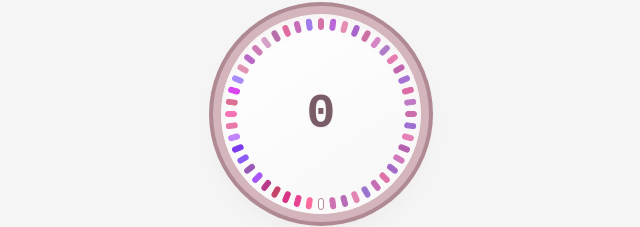
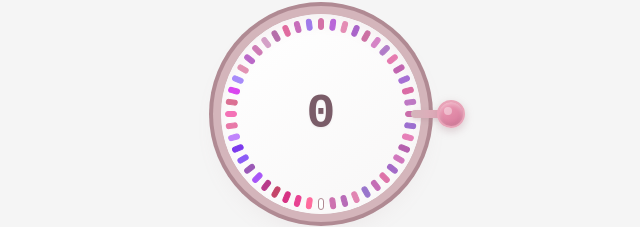
Before and after one commit to DianaSparrow/knitclick-mobile, a React (Vite) app: page / in a window 1280 px wide. Shown: the part 201-428 px from the top of the page, without its empty margins (319-959 px from the left). Built offline with nearby package versions, Linux system fonts and the light colour scheme.

Commit message:
Add pink Sentro-style crank handle to the wheel
A cute pink handle arm with a round knob extends from the right side
of the dial, inspired by the Sentro knitting machine. It spins with
the wheel on each count increment.

https://claude.ai/code/session_0138r937UJE1RJtCzuYuSXm4

```diff
--- a/src/App.css
+++ b/src/App.css
@@ -85,6 +85,46 @@ body {
   border-radius: 50%;
   background: linear-gradient(145deg, #ffffff, #f8f7f7);
   box-shadow: inset 0 4px 8px rgba(176,138,147,0.05);
+}
+
+.handle-arm {
+  position: absolute;
+  top: 50%;
+  right: -30px;
+  width: 40px;
+  height: 8px;
+  margin-top: -4px;
+  background: linear-gradient(to right, #d4b5bb, #e8a4b8);
+  border-radius: 4px;
+  z-index: 15;
+  box-shadow: 0 2px 4px rgba(176,138,147,0.3);
+}
+
+.handle-knob {
+  position: absolute;
+  right: -14px;
+  top: 50%;
+  width: 28px;
+  height: 28px;
+  margin-top: -14px;
+  border-radius: 50%;
+  background: linear-gradient(145deg, #f0a0b8, #d4789a);
+  box-shadow:
+    0 3px 8px rgba(176,138,147,0.4),
+    inset 0 2px 4px rgba(255,255,255,0.4),
+    inset 0 -2px 4px rgba(140,80,100,0.2);
+  border: 2px solid #e8a4b8;
+}
+
+.handle-knob::after {
+  content: '';
+  position: absolute;
+  top: 5px;
+  left: 5px;
+  width: 8px;
+  height: 8px;
+  border-radius: 50%;
+  background: rgba(255,255,255,0.4);
 }
 
 .count-display {
--- a/src/App.jsx
+++ b/src/App.jsx
@@ -89,6 +89,10 @@ const KnitClick = () => {
               />
             );
           })}
+          {/* Crank handle */}
+          <div className="handle-arm">
+            <div className="handle-knob" />
+          </div>
           <div
             className="count-display"
             style={{ transform: `rotate(${-rotation}deg)` }}
```
